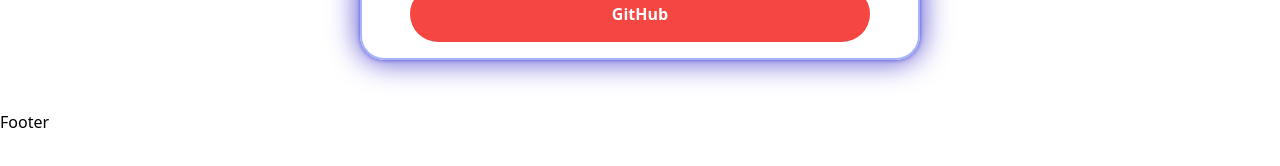
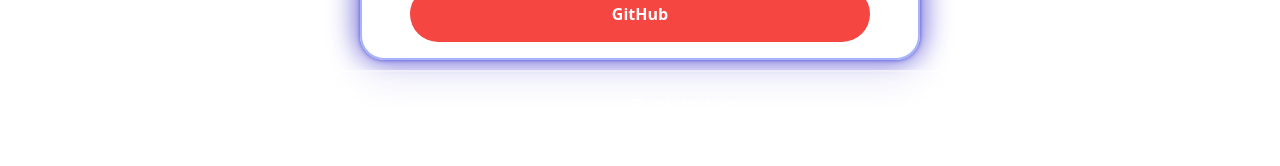
Before and after one commit to As-Tomas/Portfolio, a React (Vite) app in the folder portfolio/: page / in a window 1280 px wide. Shown: the part 514-680 px from the top of the page. Built offline with nearby package versions, Linux system fonts and the light colour scheme.

Commit message:
footer with rotated hover effect

```diff
--- a/portfolio/src/Components/Footer/Footer.jsx
+++ b/portfolio/src/Components/Footer/Footer.jsx
@@ -1,9 +1,45 @@
-
-
 const Footer = () => {
   return (
-    <div className="pt-10">Footer</div>
-  )
-}
+    <div className="group relative  h-40 overflow-hidden">
+      <footer className=" z-50 absolute h-40 w-full mx-auto text-white text-xl bg-[rgba(255,255,255,0.2)] backdrop-blur-md border-t-2 rounded-t-2xl border-[rgba(255,255,255,0.3)] ">
+        <section className="max-w-4xl py-5 mx-auto p-4 flex flex-col sm:flex-row sm:justify-between">
+          <address>
+            <h2>You can find me.</h2>
+            5555 Bergen Norway
+            <br />
+            Email:{" "}
+            <a href="mailto:tomas.bance@gmail.com">tomas.bance@gmail.com</a>
+            <br />
+            Phone: <a href="tel:+4796889383">(+47) 968 893 83</a>
+          </address>
+          <nav className="hidden md:flex flex-col gap-2" aria-label="footer">
+            <a href="#home" className="hover:opacity-90">
+              Back to top
+            </a>
+            <a href="#technologies" className="hover:opacity-90">
+              Technologies
+            </a>
+            <a href="#contact" className="hover:opacity-90">
+              Contact Me
+            </a>
+          </nav>
+          <div className="flex flex-col sm:gap-2">
+            <p className="text-right">
+              Copyright &copy; <span id="year">2023</span>
+            </p>
+            <p className="text-right">All Rights Reserved</p>
+          </div>
+        </section>
+      </footer>
+      <footer
+        id="back"
+        className=" z-30 h-40  w-full overflow-hidden before:absolute before:left-[-100%] rounded-t-2xl
+      before:w-full before:h-40 before:content-'' before:bg-gradient-to-br before:transform before:rotate-45 before:from-transparent before:via-[rgba(255,255,255,0.3)]
+      before:to-transparent before:transition-all before:duration-500 before:group-hover:left-[100%]"
+      >
+      </footer>
+    </div>
+  );
+};
 
-export default Footer
+export default Footer;
```
